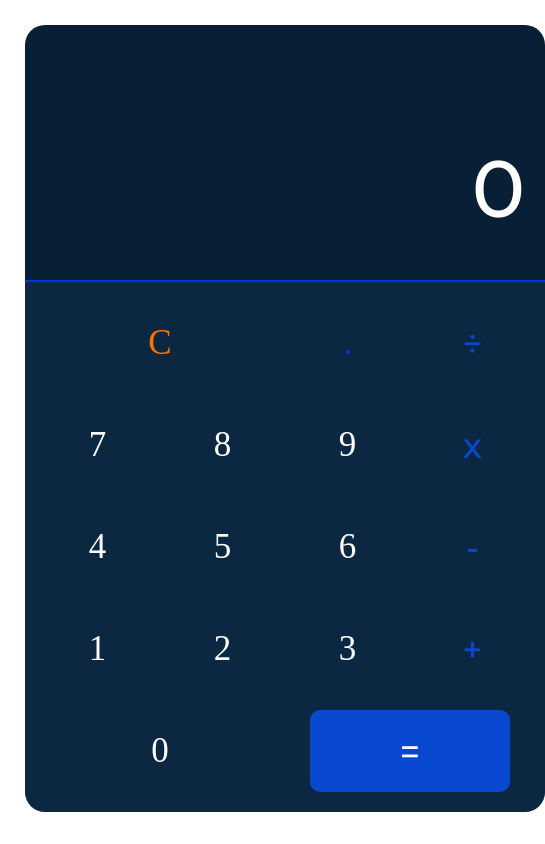
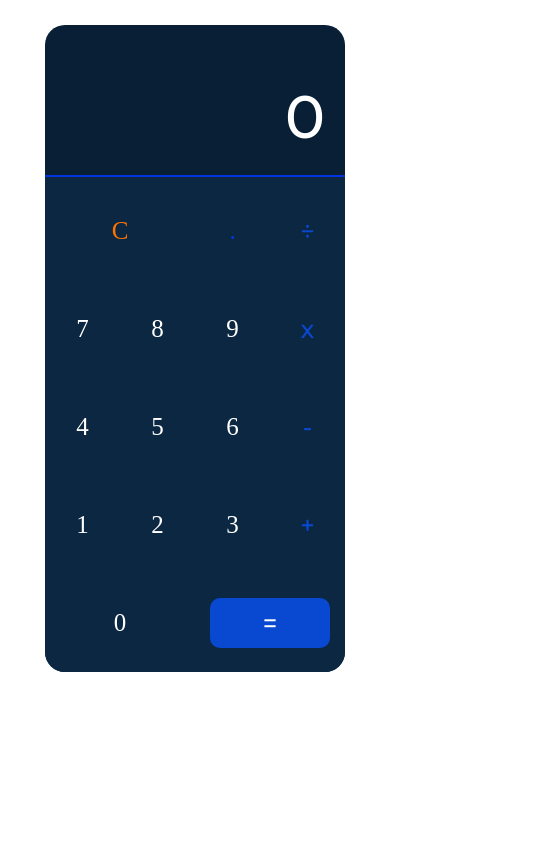
Before and after one commit to JoseAndres-Ksquare/MiniProject-1, a plain HTML site: page index.html in a window 390 px wide. Shown: the whole page, 545 px wide, since content can reach past the window. Drawn offline with Linux system fonts and the light colour scheme; a web font is replaced by a local one.

Commit message:
Media queries version 1.0

```diff
--- a/style.css
+++ b/style.css
@@ -91,3 +91,73 @@ body {
 .btn:focus {
   filter: brightness(120%);
 }
+
+/* Css para viewports de más de 400 */
+@media only screen and (max-width: 500px) {
+  .calculadora {
+    width: 350px;
+    height: 650px;
+  }
+
+  .display-class {
+    font-size: 60px;
+    margin-right: 20px;
+    margin-top: 40px;
+    height: 110px;
+  }
+
+  .buttons-container {
+    gap: 0px;
+    padding: 5px 0 0 0;
+    align-items: center;
+  }
+
+  .btn{
+    font-size: 25px;
+    width: 50px;
+    height: 50px;
+    border-radius: 10px;
+}
+
+#btn-C {
+  width: 150px;
+}
+
+#btn-zero {
+  width: 150px;
+
+}
+
+#btn-equal {
+  width: 150px;
+}
+
+}
+
+@media only screen and (max-width: 390px) {
+  .calculadora {
+    width: 300px;
+    height: auto;
+  }
+
+  .display-class {
+    font-size: 60px;
+    margin-right: 20px;
+    margin-top: 20px;
+    height: 95px;
+  }
+
+  #btn-C {
+    width: 120px;
+  }
+
+  #btn-zero {
+    width: 120px;
+
+  }
+
+  #btn-equal {
+    width: 120px;
+  }
+
+}
```
